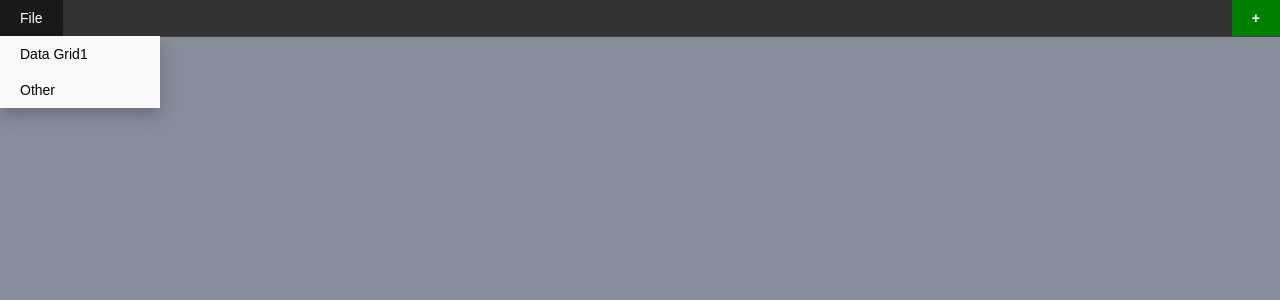
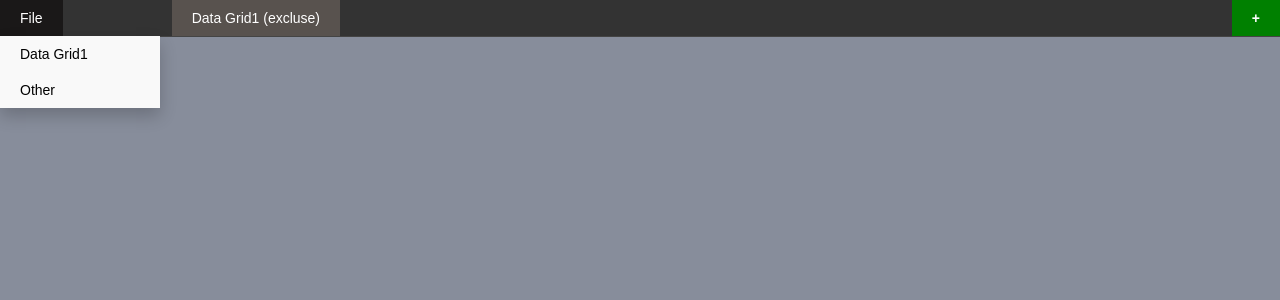
Before and after one commit to AndreiPuchko/q2web, a React (Vite) app: page / in a window 1280 px wide. Shown: the top 300 px of the page. Built offline with nearby package versions, Linux system fonts and the light colour scheme; what generate-mock-data would draw is missing.

Commit message:
Mainmenu toolbar

```diff
--- a/src/components/MainMenu.css
+++ b/src/components/MainMenu.css
@@ -4,11 +4,13 @@
     background-color: #333;
     position: absolute;
     display: flex;
-    justify-content: space-between; /* Ensure space between menu items and the new tab button */
+    justify-content: space-between;
+    /* Ensure space between menu items and the new tab button */
     top: 0;
     left: 0;
     border-bottom: 1px solid #444;
     font-family: Arial, sans-serif;
+    /* align-items: center; */
 }
 
 .MainMenuBar button {
@@ -39,8 +41,9 @@
     position: absolute;
     background-color: #f9f9f9;
     min-width: 160px;
-    box-shadow: 0px 8px 16px 0px rgba(0,0,0,0.2);
-    z-index: 9999; /* Ensure submenus are always on top */
+    box-shadow: 0px 8px 16px 0px rgba(0, 0, 0, 0.2);
+    z-index: 9999;
+    /* Ensure submenus are always on top */
 }
 
 .dropdown-content button {
@@ -73,7 +76,8 @@
 }
 
 .newTabButton {
-    background-color: green; /* Green background color */
+    background-color: green;
+    /* Green background color */
     font-size: 20px;
 }
 
@@ -103,15 +107,16 @@
     top: 0;
     background-color: #f9f9f9;
     min-width: 160px;
-    box-shadow: 0px 8px 16px 0px rgba(0,0,0,0.2);
-    z-index: 9999; /* Ensure submenus are always on top */
+    box-shadow: 0px 8px 16px 0px rgba(0, 0, 0, 0.2);
+    z-index: 9999;
+    /* Ensure submenus are always on top */
 }
 
-.submenu:hover > .submenu-content {
+.submenu:hover>.submenu-content {
     display: block;
 }
 
-.submenu:hover > .submenubtn {
+.submenu:hover>.submenubtn {
     background-color: #e0e0e0;
 }
 
@@ -120,3 +125,29 @@
     left: 100%;
     top: 0;
 }
+
+.toolButtons {
+    display: flex;
+    margin-left: 10px;
+    align-items: center;
+}
+
+.toolButton {
+    background-color: rgb(88, 82, 78);
+    color: white;
+    padding: 20px;
+    font-size: 14px;
+    border: 2px solid rgb(88, 82, 78);
+    margin-left: 5px;
+}
+.toolButton:hover {
+    background-color: royalblue;
+}
+
+.spacer1 {
+    flex-grow: 1;
+}
+
+.spacer9 {
+    flex-grow: 9;
+}
--- a/src/components/MainMenu.tsx
+++ b/src/components/MainMenu.tsx
@@ -13,7 +13,7 @@ const buildMenuStructure = (forms: Record<string, any>) => {
     let currentLevel = structure;
     path.forEach((part, index) => {
       if (!currentLevel[part]) {
-        currentLevel[part] = index === path.length - 1 ? { key, label: part } : {};
+        currentLevel[part] = index === path.length - 1 ? { key, label: part, menutoolbar: forms[key].menutoolbar } : {};
       }
       currentLevel = currentLevel[part];
     });
@@ -42,6 +42,19 @@ const renderMenu = (menuStructure: any, onShowDataGrid: (formKey: string) => voi
   });
 };
 
+const renderToolButtons = (forms: Record<string, any>, onShowDataGrid: (formKey: string) => void) => {
+  return Object.keys(forms).map((key) => {
+    if (forms[key].menutoolbar === 1) {
+      return (
+        <button key={key} onClick={() => onShowDataGrid(key)} className='toolButton'>
+          {forms[key].title}
+        </button>
+      );
+    }
+    return null;
+  });
+};
+
 const MainMenu: React.FC<MainMenuProps> = ({ onShowDataGrid }) => {
   const menuStructure = buildMenuStructure(forms);
 
@@ -61,6 +74,11 @@ const MainMenu: React.FC<MainMenuProps> = ({ onShowDataGrid }) => {
           </div>
         ))}
       </div>
+      <div className='spacer1'></div>
+      <div className='toolButtons'>
+        {renderToolButtons(forms, onShowDataGrid)}
+      </div>
+      <div className='spacer9'></div>
       <button className='newTabButton' onClick={openNewTab}><b>+</b></button>
     </nav>
   );
--- a/src/data_modules/data.tsx
+++ b/src/data_modules/data.tsx
@@ -39,6 +39,7 @@ forms["datagrid1"] = {
     "columns": columns,
     "data": mockData1,
     "menubarpath": "File|Data Grid1",
+    "menutoolbar": 1,
     "title": "Data Grid1 (excluse)",
     "description": "This is a data grid1",
     "type": "datagrid",
@@ -54,6 +55,7 @@ forms["datagrid2"] = {
     "columns": columns,
     "data": mockData2,
     "menubarpath": "File|Other|Data Grid2",
+    "menutoolbar": 0,
     "title": "Data Grid2 (common)",
     "description": "This is a data grid2",
     "type": "datagrid",
@@ -69,6 +71,7 @@ forms["datagrid3"] = {
     "columns": columns,
     "data": mockData2,
     "menubarpath": "File|Other|Data Grid3",
+    "menutoolbar": 0,
     "title": "Data Grid2 (common)",
     "description": "This is a data grid2",
     "type": "datagrid",
```
